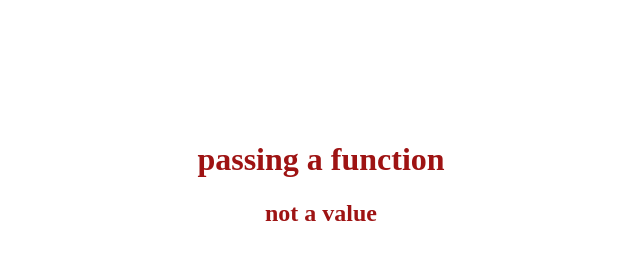
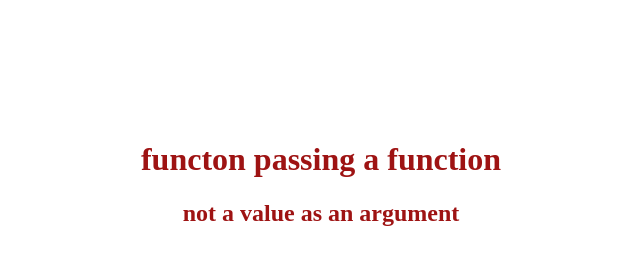
Before and after one commit to Andrewmasih/JS-Block-statement---call-back, a plain HTML site: page index.html in a window 1280 px wide. Shown: the whole page, without its empty margins (319-959 px from the left). Drawn offline with Linux system fonts and the light colour scheme.

Commit message:
added text

```diff
--- a/index.html
+++ b/index.html
@@ -7,8 +7,8 @@
     <link href="style.css" rel="stylesheet" type="text/css" />
   </head>
   <body>
-    <h1> passing a function  </h1>
-    <h2> not a value </h2>
+    <h1> functon passing a function  </h1>
+    <h2> not a value as an argument </h2>
     <script src="script.js"></script>
   </body>
 </html>
```
Also changed, not shown: script.js (+5 -2 lines).
